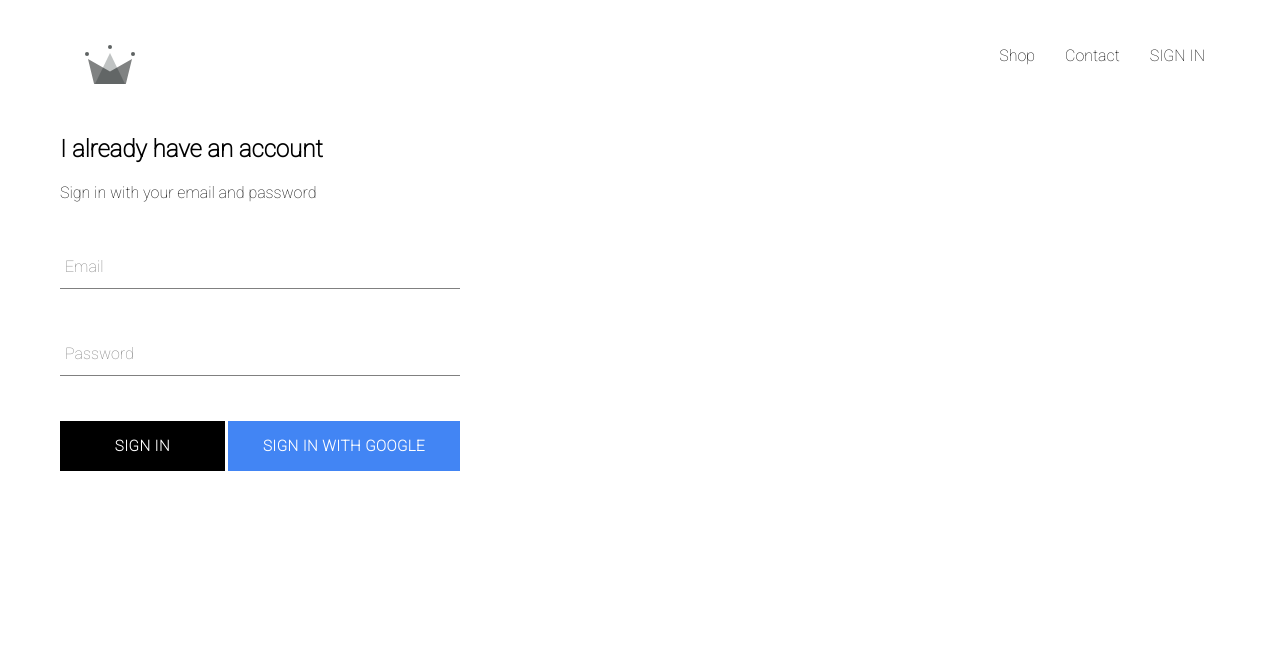
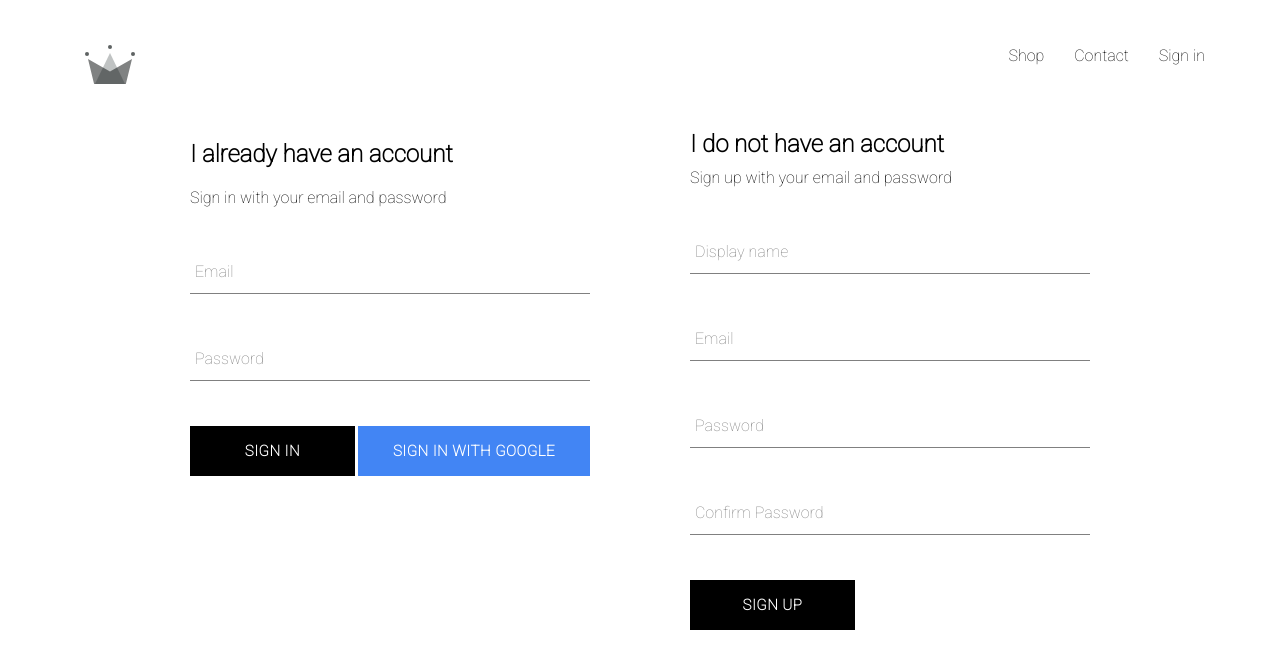
Before and after one commit to vaditya92/my-ecomm, a React (Create React App) app: page /signin in a window 1280 px wide. Shown: the top 668 px of the page. Built offline with nearby package versions, Linux system fonts and the light colour scheme; no server answers.

Commit message:
Implemented sign up functionality

```diff
--- a/src/App.js
+++ b/src/App.js
@@ -5,7 +5,7 @@
 import ShopPage from './pages/shop-page/shop-page.component';
 import Header from './components/header/header.component';
 import Auth from './components/auth/auth.component';
-import { auth } from './firebase/firebase.utils';
+import { auth, createUserProfileDocument } from './firebase/firebase.utils';
 
 import './App.css';
 
@@ -20,11 +20,21 @@
   unsubscribeFromAuth = null;
 
   componentDidMount() {
-    this.unsubscribeFromAuth = auth.onAuthStateChanged(user => {
+    this.unsubscribeFromAuth = auth.onAuthStateChanged(async user => {
+      if (user) {
+        const userRef = await createUserProfileDocument(user);
+        userRef.onSnapshot(snapShot => {
+          this.setState({
+            currentUser: {
+              id: snapShot.id,
+              ...snapShot.data()
+            }
+          });
+        });
+      }
       this.setState({
         currentUser: user
       });
-      console.log(user);
     });
   }
 
--- a/src/components/auth/auth.component.jsx
+++ b/src/components/auth/auth.component.jsx
@@ -1,12 +1,14 @@
 import React from 'react';
 
 import SignIn from './../sign-in/sign-in.component';
+import SignUp from './../sign-up/sign-up.component';
 
 import './auth.styles.scss';
 
 const Auth = () => (
   <div className="sign-in-and-sign-up">
     <SignIn />
+    <SignUp />
   </div>
 
 );
--- a/src/components/auth/auth.styles.scss
+++ b/src/components/auth/auth.styles.scss
@@ -0,0 +1,6 @@
+.sign-in-and-sign-up {
+    width: 900px;
+    display: flex;
+    justify-content: space-between;
+    margin: 30px auto;
+}
--- a/src/components/header/header.component.jsx
+++ b/src/components/header/header.component.jsx
@@ -17,9 +17,9 @@
       <Link className="option" to="/shop">Contact</Link>
       {
         currentUser ?
-        <div className="option" onClick={() => auth.signOut()}>SIGN OUT</div>
+        <div className="option" onClick={() => auth.signOut()}>Sign out</div>
         :
-        <Link className="option" to="/signin">SIGN IN</Link>
+        <Link className="option" to="/signin">Sign in</Link>
       }
     </div>
   </div>
--- /dev/null
+++ b/src/components/sign-up/sign-up.component.jsx
@@ -0,0 +1,98 @@
+import React from 'react';
+
+import FormInput from './../form-input/form-input.component';
+import CustomButton from './../custom-button/custom-button.component';
+
+import { auth, createUserProfileDocument } from './../../firebase/firebase.utils';
+
+import './sign-up.styles.scss';
+
+export default class Signup extends React.Component {
+    constructor() {
+        super();
+
+        this.state = {
+            displayName: '',
+            email: '',
+            password: '',
+            confirmPassword: ''
+        }
+    }
+
+    handleSubmit = async (event) => {
+        event.preventDefault();
+        const { displayName, email, password, confirmPassword } = this.state;
+
+        if (password !== confirmPassword) {
+            alert("Passwords don't match");
+            return;
+        }
+
+        try {
+            const { user } = await auth.createUserWithEmailAndPassword(email, password);
+            await createUserProfileDocument(user, { displayName });
+            this.setState({
+                displayName: '',
+                email: '',
+                password: '',
+                confirmPassword: ''
+            })
+        } catch(e) {
+            console.log(e);
+        }
+    }
+
+    handleChange = (event) => {
+        const { name, value } = event.target;
+        this.setState({[name]: value});
+    };
+
+    render() {
+        const { displayName, email, password, confirmPassword } = this.state;
+        return (
+            <div className="sign-up">
+                <h2 className="title">I do not have an account</h2>
+                <span>Sign up with your email and password</span>
+                <form className="sign-up-form" onSubmit={this.handleSubmit}>
+                    <FormInput
+                        type="text"
+                        name="displayName"
+                        value={displayName}
+                        onChange={this.handleChange}
+                        label="Display name"
+                        required
+                    >
+                    </FormInput>
+                    <FormInput
+                        type="email"
+                        name="email"
+                        value={email}
+                        onChange={this.handleChange}
+                        label="Email"
+                        required
+                    >
+                    </FormInput>
+                    <FormInput
+                        type="password"
+                        name="password"
+                        value={password}
+                        onChange={this.handleChange}
+                        label="Password"
+                        required
+                    >
+                    </FormInput>
+                    <FormInput
+                        type="password"
+                        name="confirmPassword"
+                        value={confirmPassword}
+                        onChange={this.handleChange}
+                        label="Confirm Password"
+                        required
+                    >
+                    </FormInput>
+                    <CustomButton type="submit">SIGN UP</CustomButton>
+                </form>
+            </div>
+        )
+    }
+}
--- /dev/null
+++ b/src/components/sign-up/sign-up.styles.scss
@@ -0,0 +1,9 @@
+.sign-up {
+    display: flex;
+    flex-direction: column;
+    width: 400px;
+
+    .title {
+        margin: 10px 0;
+    }
+}
--- a/src/firebase/firebase.utils.js
+++ b/src/firebase/firebase.utils.js
@@ -22,4 +22,30 @@
 provider.setCustomParameters({ prompt: 'select_account' });
 export const signInWithGoogle = () => auth.signInWithPopup(provider);
 
+export const createUserProfileDocument = async (userAuth, additionalData) => {
+    if (!userAuth) return;
+
+    const userRef = firestore.doc(`users/${userAuth.uid}`);
+
+    const snapShot = await userRef.get();
+
+    if (!snapShot.exists) {
+        const { displayName, email } = userAuth;
+        const createdAt = new Date();
+
+        try {
+            await userRef.set({
+                displayName,
+                email,
+                createdAt,
+                ...additionalData
+            })
+        } catch (e) {
+            console.log('Error createing user: ', e);
+        }
+    }
+
+    return userRef;
+};
+
 export default firebase;
```
